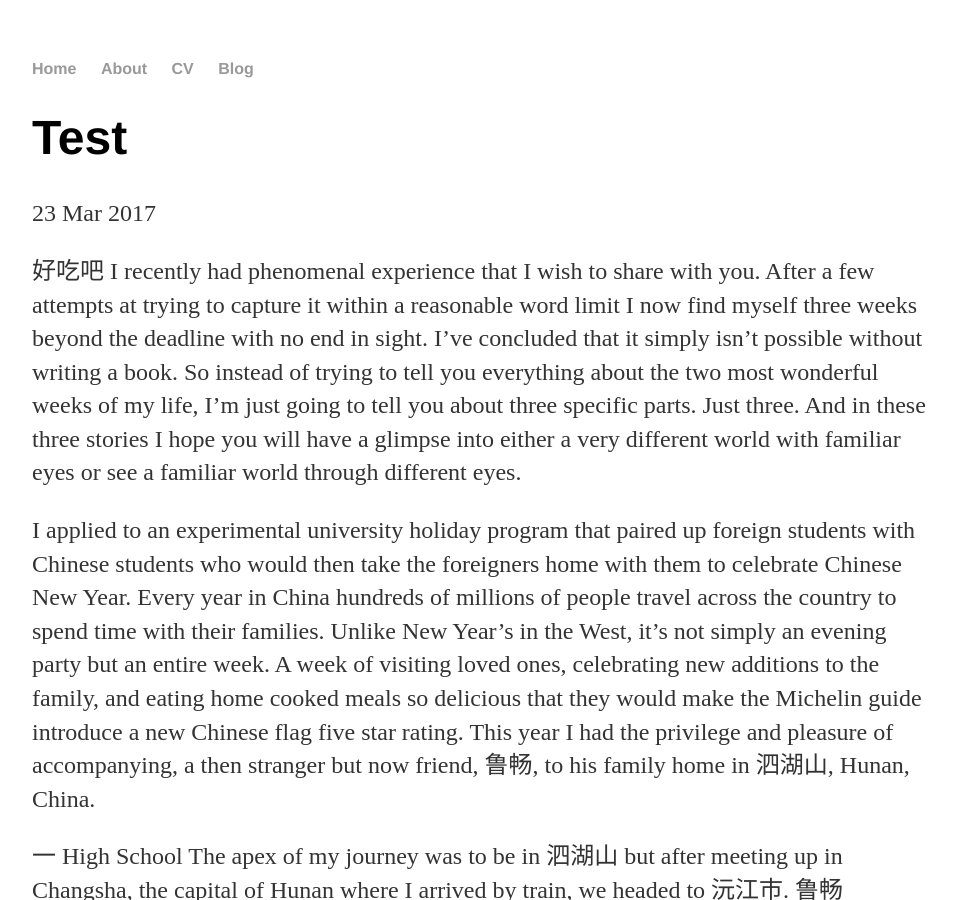
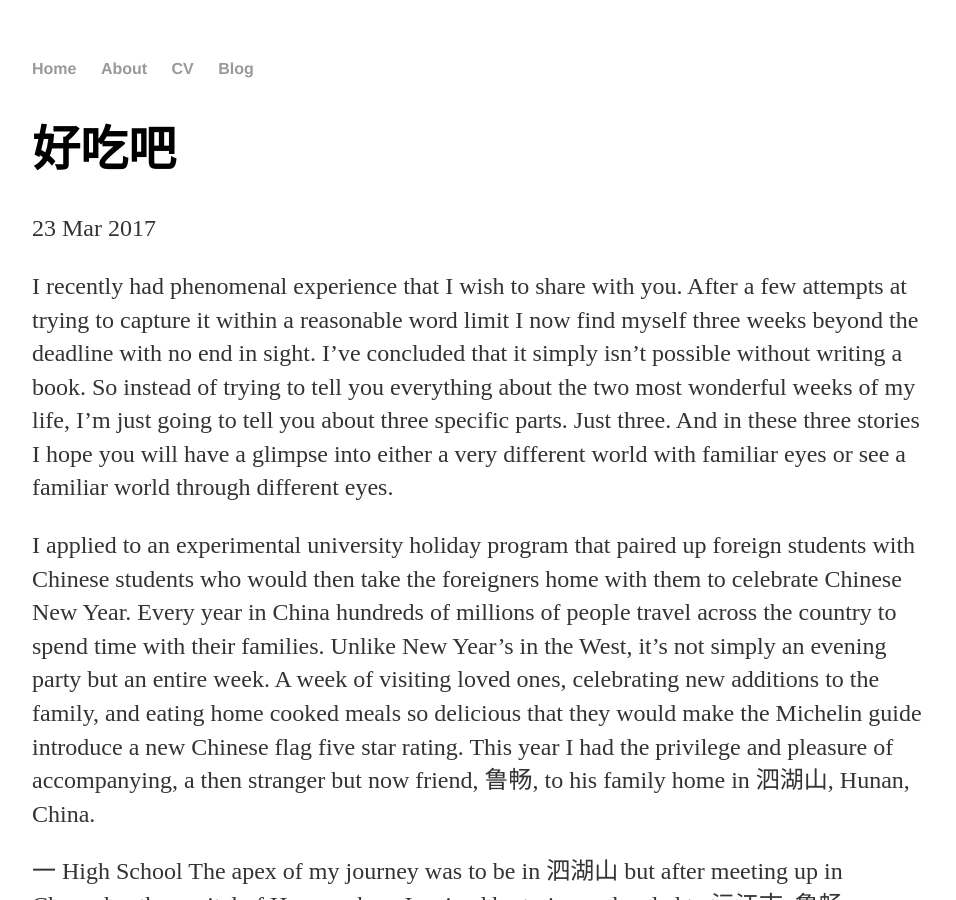
Before and after one commit to Tiisetso/tiisetso.github.io, a Jekyll site: the page built from _posts/2017-03-23-hao3chi2ba5.md, in a window 1280 px wide and 900 px high. Shown: the whole window, without its empty margins (160-1116 px from the left). Built offline with Jekyll 4.4.1, drawn with Linux system fonts in a browser that asks for light colours; some of the changed text lies outside the part shown.

Commit message:
Fixes. Learning. Bare with me.

```diff
--- a/_posts/2017-03-23-hao3chi2ba5.md
+++ b/_posts/2017-03-23-hao3chi2ba5.md
@@ -1,10 +1,8 @@
 ---
 layout: post
-title: "Test"
+title: "好吃吧"
 date: 2017-03-23
 ---
-
-好吃吧
 I recently had phenomenal experience that I wish to share with you. After a few attempts at trying to capture it within a reasonable word limit I now find myself three weeks beyond the deadline with no end in sight. I’ve concluded that it simply isn’t possible without writing a book. So instead of trying to tell you everything about the two most wonderful weeks of my life, I’m just going to tell you about three specific parts. Just three. And in these three stories I hope you will have a glimpse into either a very different world with familiar eyes or see a familiar world through different eyes.
 
 I applied to an experimental university holiday program that paired up foreign students with Chinese students who would then take the foreigners home with them to celebrate Chinese New Year. Every year in China hundreds of millions of people travel across the country to spend time with their families. Unlike New Year’s in the West, it’s not simply an evening party but an entire week. A week of visiting loved ones, celebrating new additions to the family, and eating home cooked meals so delicious that they would make the Michelin guide introduce a new Chinese flag five star rating. This year I had the privilege and pleasure of accompanying, a then stranger but now friend, 鲁畅, to his family home in 泗湖山, Hunan, China.
```
Also changed, not shown: other parts of _posts/2017-03-23-hao3chi2ba5.md (+0 -2 lines), _posts/2016-09-18-Tiisetso-Murray-site-launched.md (deleted, +0 -7 lines).
